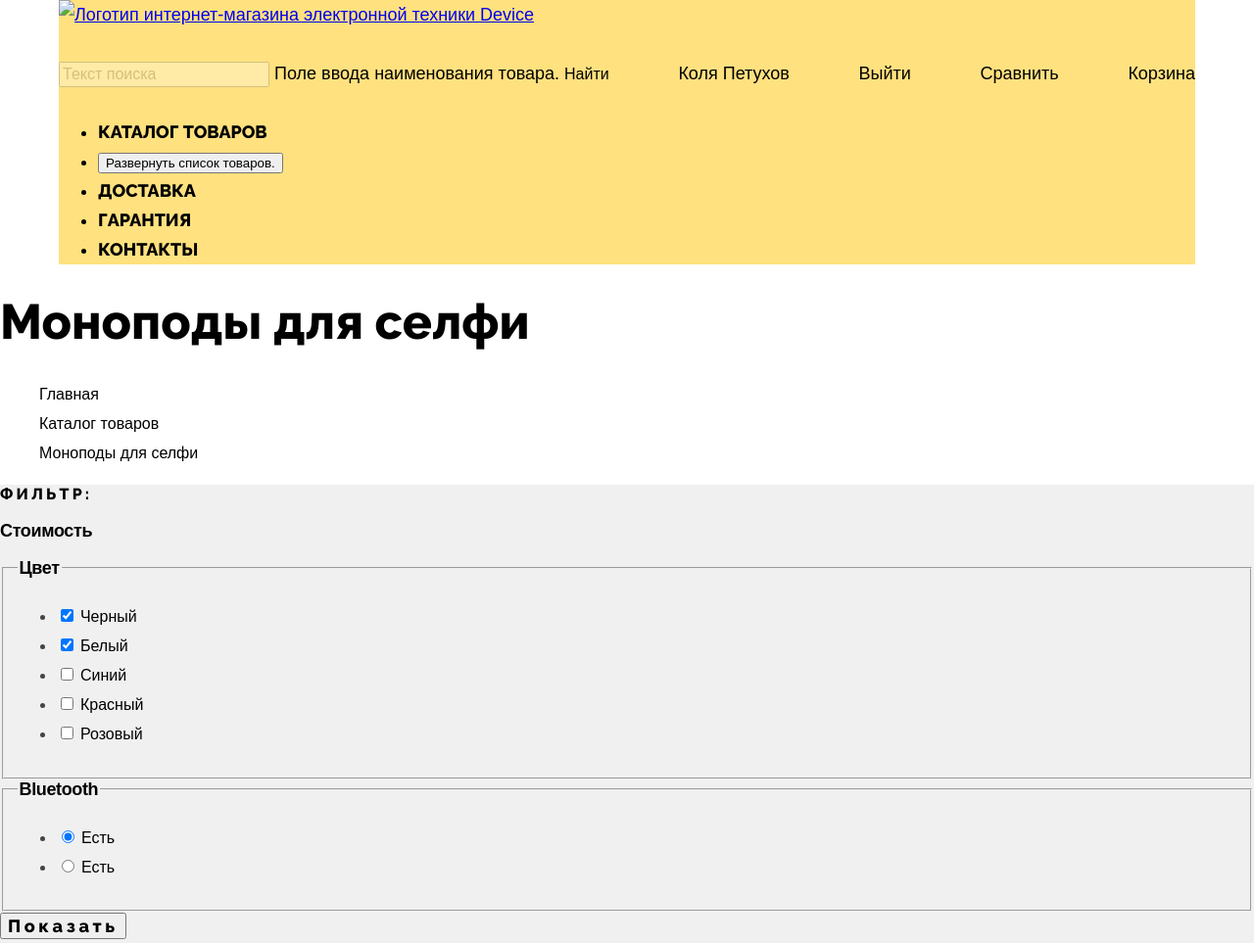
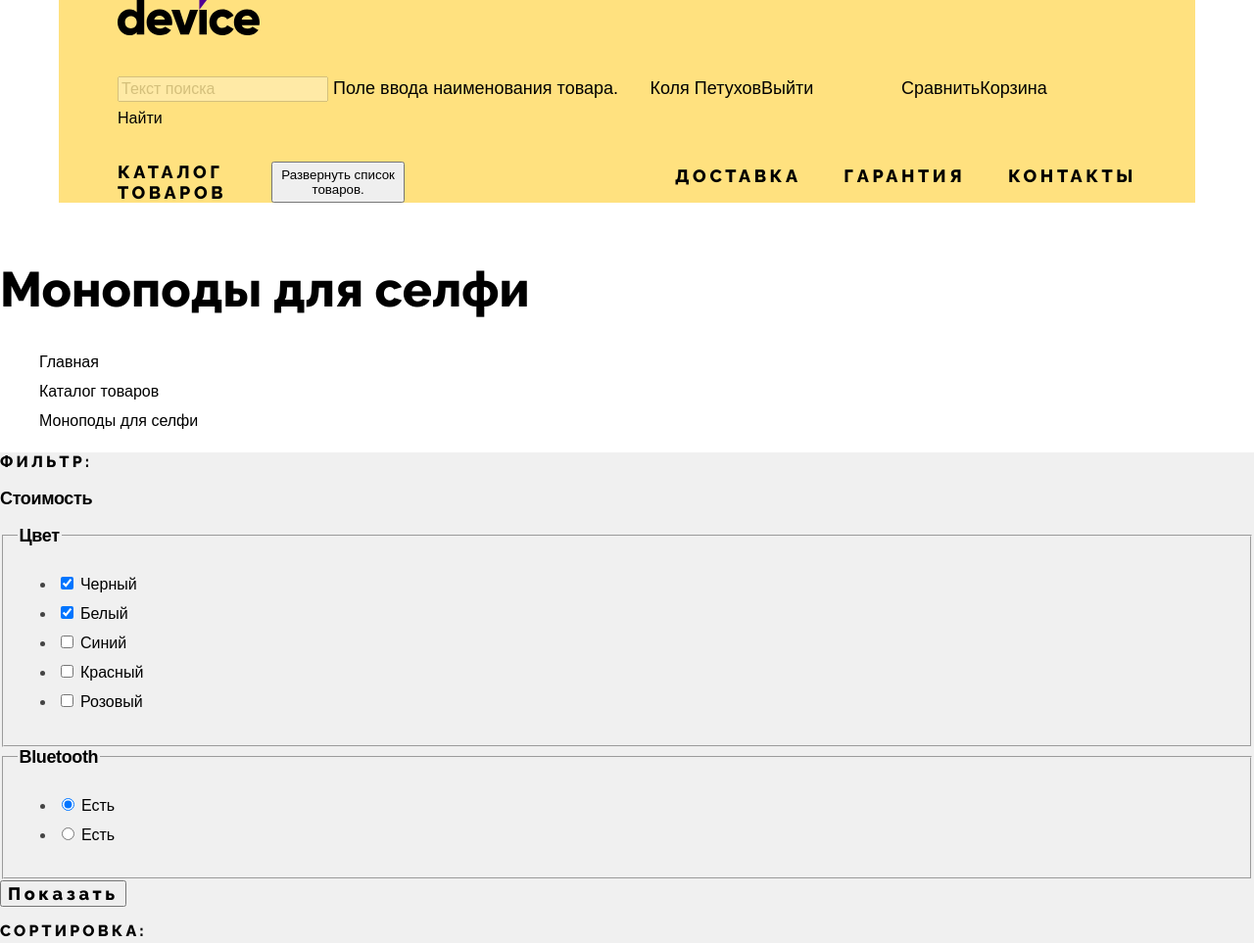
Before and after one commit to KseniyaKovalenko/Device, a plain HTML site: page catalog.html in a window 1280 px wide. Shown: the top 963 px of the page at 98% size. Drawn offline with Linux system fonts and the light colour scheme.

Commit message:
add catalog header grid

```diff
--- a/catalog.html
+++ b/catalog.html
@@ -10,53 +10,58 @@
     <title>Каталог интернет-магазина электроники Device</title>
 </head>
 <body>
-    <div class="center-container">
         <header class="main-header">
+            <div class="header-content-wrapper">
             <a class="header-logo" href="index.html">
-                <img class="logo-image" width="145" height="36" alt="Логотип интернет-магазина электронной техники Device">
+                <img class="logo-image" width="145" height="36" alt="Логотип интернет-магазина электронной техники Device" src="images/logo.svg">
             </a>
             <nav class="main-navigation">
                 <ul class="user-navigation">
-                    <li class="user-navigation-item">
+                    <li class="user-navigation-item search-form-item">
                         <form class="catalog-search" action="https://echo.htmlacademy.ru/" method="get">
                             <input class="search-field" type="text" name="search-field" placeholder="Текст поиска" id="search-field">
                             <label class="visually-hidden" for="search-field">Поле ввода наименования товара.</label>
                             <a class="button search-button" href="catalog.html">Найти</a>
                         </form>
                     </li>
+                    <div class="user-wrapper">
                     <li class="user-navigation-item">
                         <a class="link navigation-link" href="#">Коля Петухов</a>
                     </li>
                     <li class="user-navigation-item">
                         <a class="link navigation-link navigation-link-current" href="#">Выйти</a>
                     </li>
+                    </div>
+                    <div class="basket-wrapper">
                     <li class="user-navigation-item">
                         <a class="link navigation-link" href="#">Сравнить</a>
                     </li>
                     <li class="user-navigation-item">
                         <a class="link navigation-link" href="#">Корзина</a>
                     </li>
+                    </div>
                 </ul>
-                <ul class="products-navigation">
-                    <li class="products-navigation-item">
-                        <a class="link products-navigation-link">Каталог товаров</a>
-                    </li>
-                    <li class="products-navigation-item">
+                <div class="catalog-services-wrapper">
+                    <div class="catalog-togler-wrapper">
+                        <h2 class="catalog-togler-title">Каталог товаров</h2>
                         <button class="products-navigation-button visually-hidden" type="button">
                             <span class="visually-hidden">Развернуть список товаров.</span>
                         </button>
-                    </li>
-                    <li class="products-navigation-item">
-                        <a class="link products-navigation-link" href="#">Доставка</a>
-                    </li>
-                    <li class="products-navigation-item">
-                        <a class="link products-navigation-link" href="#">Гарантия</a>
-                    </li>
-                    <li class="products-navigation-item">
-                        <a class="link products-navigation-link" href="#">Контакты</a>
-                    </li>
-                </ul>
+                    </div>
+                    <ul class="services-navigation">
+                        <li class="services-navigation-item">
+                            <a class="link services-navigation-link" href="#">Доставка</a>
+                        </li>
+                        <li class="services-navigation-item">
+                            <a class="link services-navigation-link" href="#">Гарантия</a>
+                        </li>
+                        <li class="services-navigation-item">
+                            <a class="link services-navigation-link" href="#">Контакты</a>
+                        </li>
+                    </ul>
+                </div>
             </nav>
+            </div>
         </header>
         <main class="main-inner main-container">
             <header class="inner-header">
@@ -251,6 +256,5 @@
             </section>
          </div>
         </footer>
-    </div>
 </body>
 </html>
--- a/styles/style.css
+++ b/styles/style.css
@@ -56,7 +56,13 @@ html {
     width: 231px;
 }
 
-.user-navigation-wrapper {
+.user-wrapper {
+    width: 230px;
+    display: flex;
+    flex-wrap: wrap;
+}
+
+.basket-wrapper {
     display: flex;
     width: 240px;
     flex-wrap: wrap;
```
Also changed, not shown: index.html (+1 -1 lines).
